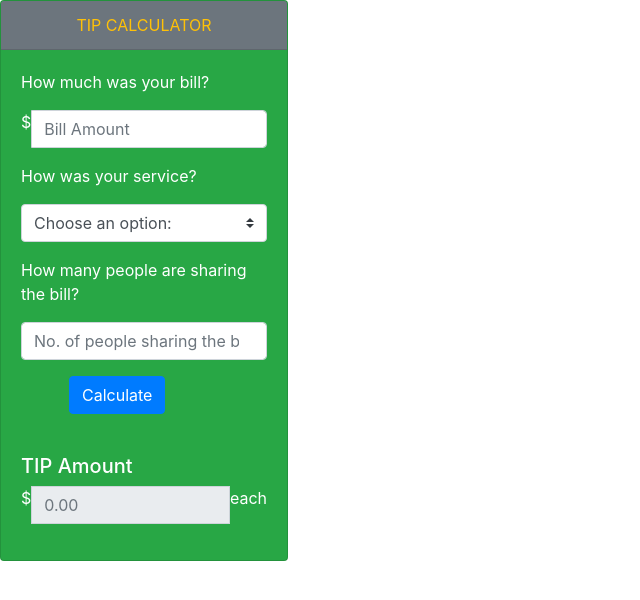
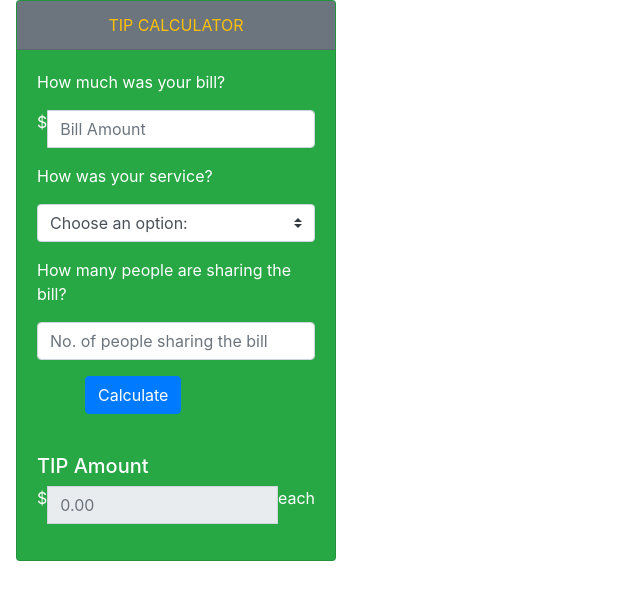
Before and after one commit to NasreenKhalid/Tip-Calculator, a plain HTML site: page index.html in a window 1280 px wide. Shown: the whole page, without its empty margins (0-640 px from the left). Drawn offline with nearby package versions, Linux system fonts and the light colour scheme.

Commit message:
Update index.html

```diff
--- a/index.html
+++ b/index.html
@@ -11,7 +11,7 @@
 </head>
 
 <body>
-    <div class="card text-white bg-success mb-3" style="max-width: 18rem;">
+    <div class="card text-white bg-success mb-3 ml-3" style="max-width: 20rem;">
         <div class="card-header text-center text-warning bg-secondary">TIP CALCULATOR</div>
         <div class="card-body">
             <p class="card-text">How much was your bill?</p>
```
